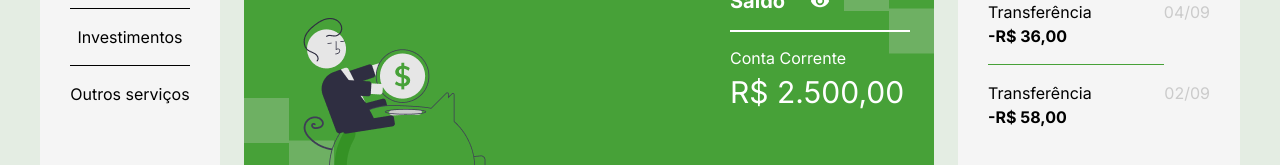
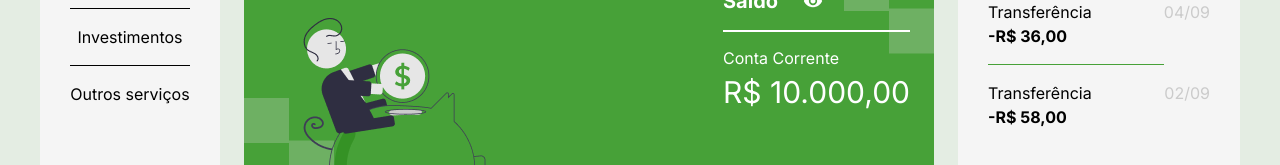
Before and after one commit to GuilhermeMendesCarvalho/cofrinho-ts, a plain HTML site: page index.html in a window 1280 px wide. Shown: the part 248-413 px from the top of the page. Drawn offline with Linux system fonts and the light colour scheme.

Commit message:
corrigido queryselector

```diff
--- a/index.html
+++ b/index.html
@@ -110,6 +110,6 @@
             </div>
         </aside>
     </main>
-    <script src="confrinho.js"></script>
+    <script src="js/cofrinho.js"></script>
 </body>
 </html>
--- a/js/cofrinho.js
+++ b/js/cofrinho.js
@@ -1,4 +1,7 @@
-let saldo = 5000;
+let saldo = 10000;
 
-const elementoSaldo = document.querySelector(".saldo-valor .valor");
-elementoSaldo.textContent = saldo;
+const elementoSaldo = document.querySelector('.saldo-valor .valor');
+elementoSaldo.textContent = saldo.toLocaleString('pt-BR', {
+    style: 'currency',
+    currency: 'BRL'
+});
```
